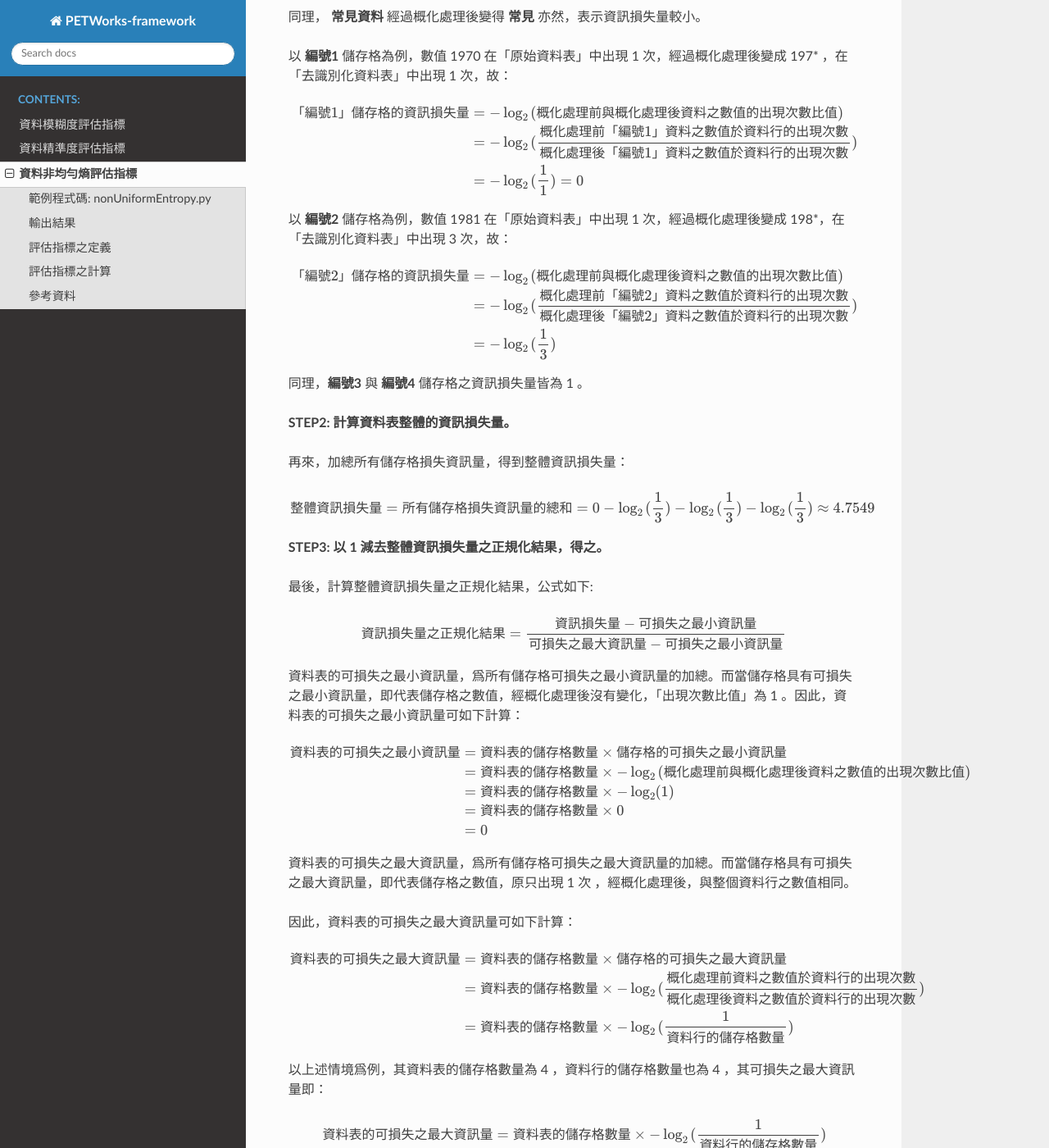
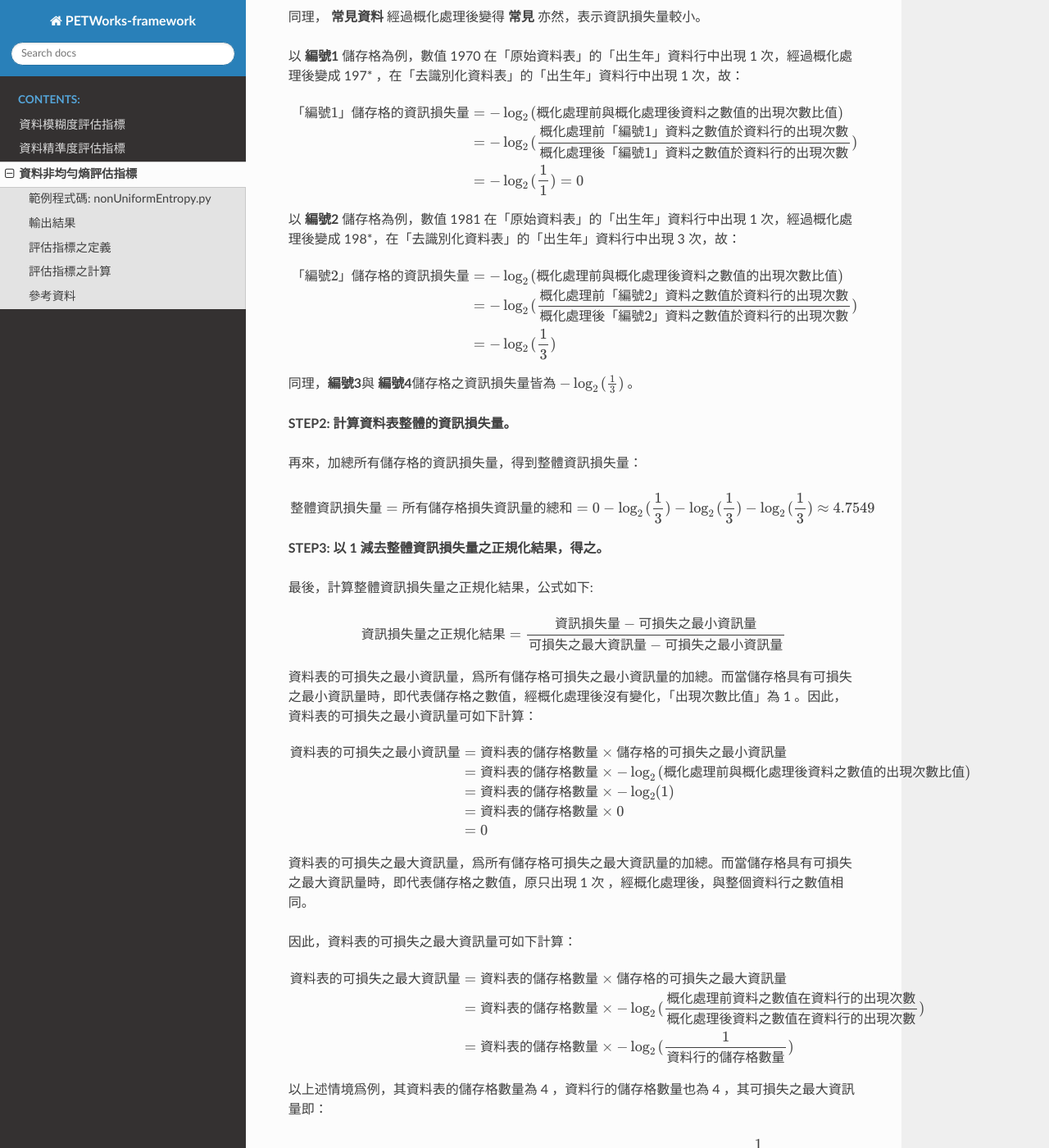
Before and after one commit to quark-engine/PETWorks-DOC, a Sphinx documentation site: the page built from docs/source/nonuniform-entropy.rst, in a window 1280 px wide and 1400 px high, scrolled down 2495 px. Shown: the whole window at 82% size. Built offline with Sphinx 7.4.7 and the Read the Docs theme 2.0.0, drawn with Linux system fonts in a browser that asks for light colours; some of the changed text lies outside the part shown.

Commit message:
Fix small problems in  description for Non-Uniform Entropy

```diff
--- a/docs/source/nonuniform-entropy.rst
+++ b/docs/source/nonuniform-entropy.rst
@@ -100,22 +100,21 @@
 .. math::
     \begin{equation}
     \begin{aligned}
-    資訊損失量 &= -\log_{2}{(概化處理前與概化處理後資料之數值的出現次數比值)}\\ &=  -\log_{2} {(\frac{概化處理前資料之數值於資料行的出現次數}{概化處理後資料之數值於資料行的出現次數})}
+    資訊損失量 &= -\log_{2}{(概化處理前與概化處理後資料之數值的出現次數比值)}\\ &=  -\log_{2} {(\frac{概化處理前資料之數值在資料行的出現次數}{概化處理後資料之數值在資料行的出現次數})}
     \end{aligned}
     \end{equation}
 
 
 根據論文定義 [1]_ ，資料越 **獨特**，其所蘊含的資訊量越豐富；資料越 **常見**，其所蘊含的資訊量越稀少。
 
-假設一筆 **獨特資料** ，經過概化處理後變得 **常見** ，表示「概化處理前資料之數值於資料行的出現次數」較低，「概化處理後資料之數值於資料行的出現次數」較高，因此「出現次數比值」較小，資訊損失量較大。
+假設一筆 **獨特資料** ，經過概化處理後變得 **常見** ，表示「概化處理前資料之數值在資料行的出現次數」較低，「概化處理後資料之數值在資料行的出現次數」較高，因此「出現次數比值」較小，資訊損失量較大。
 
-假設一筆 **獨特資料** ，經過概化處理後依然 **獨特** ，表示「概化處理前資料之數值於資料行的出現次數」較低，「概化處理後資料之數值於資料行的出現次數」較低，因此「出現次數比值」較高，資訊損失量較小。
+假設一筆 **獨特資料** ，經過概化處理後依然 **獨特** ，表示「概化處理前資料之數值在資料行的出現次數」較低，「概化處理後資料之數值在資料行的出現次數」較低，因此「出現次數比值」較高，資訊損失量較小。
 
 同理， **常見資料** 經過概化處理後變得 **常見** 亦然，表示資訊損失量較小。
 
 
-以 **編號1** 儲存格為例，數值 1970 在「原始資料表」中出現 1 次，經過概化處理後變成 197* ，在「去識別化資料表」中出現 1 次，故：
-
+以 **編號1** 儲存格為例，數值 1970 在「原始資料表」的「出生年」資料行中出現 1 次，經過概化處理後變成 197* ，在「去識別化資料表」的「出生年」資料行中出現 1 次，故：
 
 
 .. math::
@@ -125,8 +124,7 @@
     \end{aligned}
     \end{equation}
 
-
-以 **編號2** 儲存格為例，數值 1981 在「原始資料表」中出現 1 次，經過概化處理後變成 198*，在「去識別化資料表」中出現 3 次，故：
+以 **編號2** 儲存格為例，數值 1981 在「原始資料表」的「出生年」資料行中出現 1 次，經過概化處理後變成 198*，在「去識別化資料表」的「出生年」資料行中出現 3 次，故：
 
 
 .. math::
@@ -138,13 +136,12 @@
 
 
 
-同理，**編號3** 與 **編號4** 儲存格之資訊損失量皆為 1 。
-
+同理，**編號3**\ 與 **編號4**\ 儲存格之資訊損失量皆為 :math:`-\log_{2}{ (\frac{1}{3})}` 。
 
 
 **STEP2: 計算資料表整體的資訊損失量。**
 
-再來，加總所有儲存格損失資訊量，得到整體資訊損失量：
+再來，加總所有儲存格的資訊損失量，得到整體資訊損失量：
 
 
 
@@ -171,7 +168,7 @@
 
 
 
-資料表的可損失之最小資訊量，爲所有儲存格可損失之最小資訊量的加總。而當儲存格具有可損失之最小資訊量，即代表儲存格之數值，經概化處理後沒有變化，「出現次數比值」為 1 。因此，資料表的可損失之最小資訊量可如下計算：
+資料表的可損失之最小資訊量，爲所有儲存格可損失之最小資訊量的加總。而當儲存格具有可損失之最小資訊量時，即代表儲存格之數值，經概化處理後沒有變化，「出現次數比值」為 1 。因此，資料表的可損失之最小資訊量可如下計算：
 
 
 .. math::
@@ -188,7 +185,7 @@
 
 
 
-資料表的可損失之最大資訊量，爲所有儲存格可損失之最大資訊量的加總。而當儲存格具有可損失之最大資訊量，即代表儲存格之數值，原只出現 1 次 ，經概化處理後，與整個資料行之數值相同。
+資料表的可損失之最大資訊量，爲所有儲存格可損失之最大資訊量的加總。而當儲存格具有可損失之最大資訊量時，即代表儲存格之數值，原只出現 1 次 ，經概化處理後，與整個資料行之數值相同。
 
 因此，資料表的可損失之最大資訊量可如下計算：
 
@@ -198,7 +195,7 @@
     \begin{equation}
     \begin{aligned}
     資料表的可損失之最大資訊量  &= 資料表的儲存格數量 \times 儲存格的可損失之最大資訊量
-    \\ &= 資料表的儲存格數量 \times -\log_{2} {(\frac{概化處理前資料之數值於資料行的出現次數}{概化處理後資料之數值於資料行的出現次數})}
+    \\ &= 資料表的儲存格數量 \times -\log_{2} {(\frac{概化處理前資料之數值在資料行的出現次數}{概化處理後資料之數值在資料行的出現次數})}
     \\&= 資料表的儲存格數量 \times -\log_{2}{(\frac{1}{資料行的儲存格數量})}
     \end{aligned}
     \end{equation}
```
